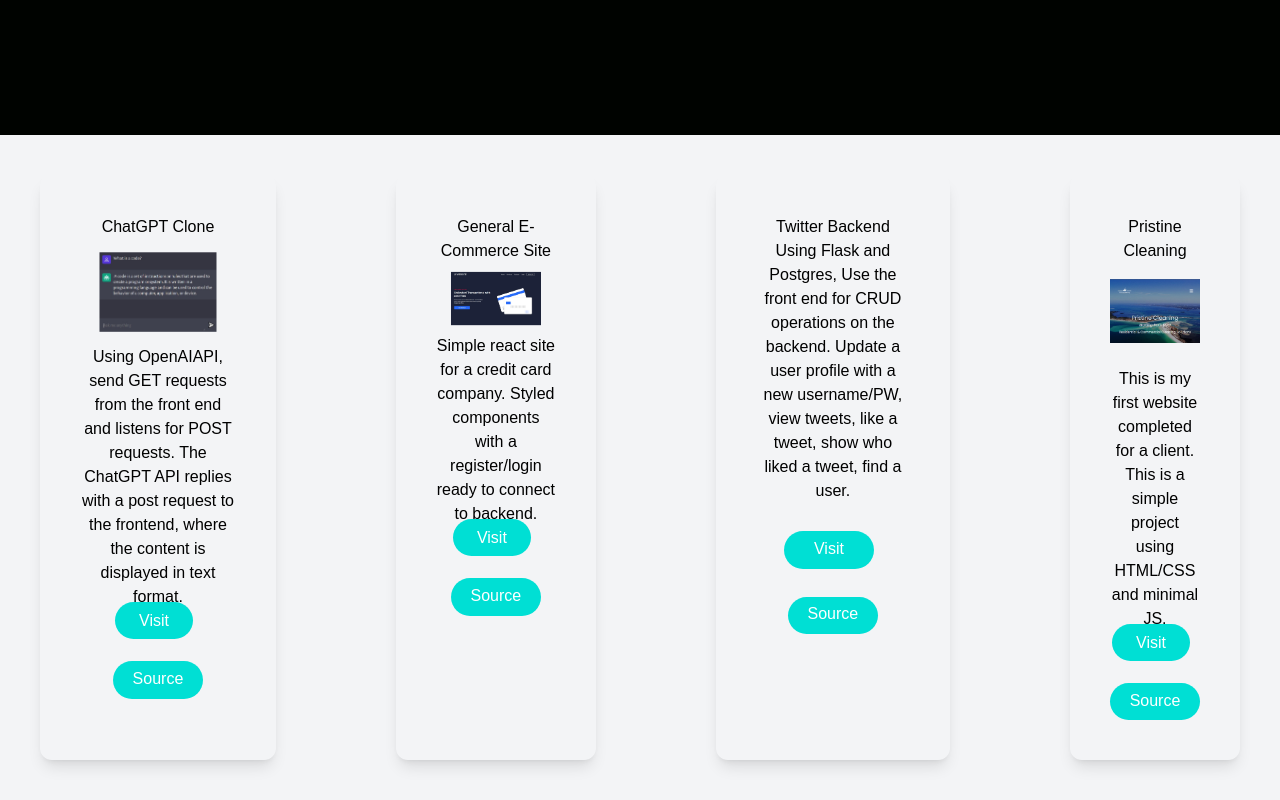
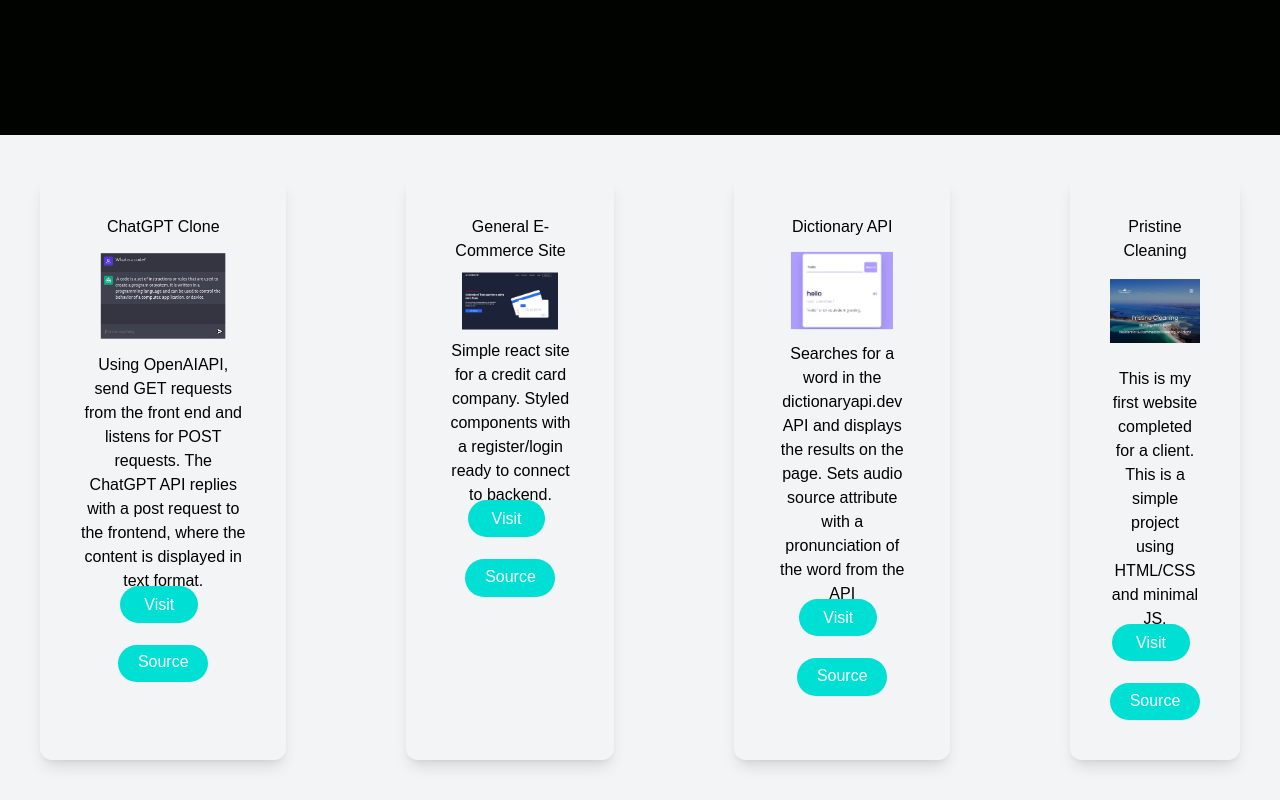
Before and after one commit to pie4fools/portfolioreacttailwind, a React (Create React App) app: page / in a window 1280 px wide. Shown: the part 2153-2953 px from the top of the page. Built offline with nearby package versions, Linux system fonts and the light colour scheme; the HTML template or start-up script is replaced by a standard one.

Commit message:
Added Dictionary API project

```diff
--- a/src/components/Footer.jsx
+++ b/src/components/Footer.jsx
@@ -2,6 +2,7 @@ import React from 'react'
 import chatgptpic from '../pics/chatgptpic.jpg'
 import pristinecleanpic from '../pics/pristinecleanpic.jpg'
 import creditcardpic from '../pics/creditcardpic.jpg'
+import dictionaryapi from '../pics/dictionaryapi.jpg'
 
 const Footer = () => {
   return (
@@ -22,9 +23,10 @@ const Footer = () => {
                 <button className='bg-[#00dfd4] w-[90px] h-[37.5px] rounded-full font-medium mt-7 mx-auto pb-0.5 text-white hover:bg-black focus:ring focus:ring-grey-300'>Source</button>
             </div>
             <div className='text-center shadow-lg p-10 rounded-xl my-10 mx-10'>
-                <h1>Twitter Backend</h1>
-                <p>Using Flask and Postgres, Use the front end for CRUD operations on the backend. Update a user profile with a new username/PW, view tweets, like a tweet, show who liked a tweet, find a user.</p>
-                <button className='bg-[#00dfd4] w-[90px] h-[37.5px] rounded-full font-medium mt-7 mx-auto pb-0.5 sm:mr-0 lg:mr-2 text-white hover:bg-black focus:ring focus:ring-grey-300'>Visit</button>
+                <h1>Dictionary API</h1>
+                <img className='scale-75 align-center' src={dictionaryapi} alt="Screenshot of dictionary site" />
+                <p>Searches for a word in the dictionaryapi.dev API and displays the results on the page. Sets audio source attribute with a pronunciation of the word from the API</p>
+                <a href='https://master--chipper-salmiakki-0518f5.netlify.app/' target='_blank' rel='noreferrer' className='bg-[#00dfd4] w-[90px] h-[37.5px] rounded-full font-medium mt-7 mx-auto py-2.5 px-6 sm:mr-0 lg:mr-2 text-white hover:bg-black focus:ring focus:ring-grey-300'>Visit</a>
                 <button className='bg-[#00dfd4] w-[90px] h-[37.5px] rounded-full font-medium mt-7 mx-auto pb-0.5 text-white hover:bg-black focus:ring focus:ring-grey-300'>Source</button>
             </div>
             <div className='sm:mb-0 text-center shadow-lg p-10 rounded-xl lg:my-10 mx-10'>
```
Also changed, not shown: src/pics/dictionaryapi.jpg (added).
